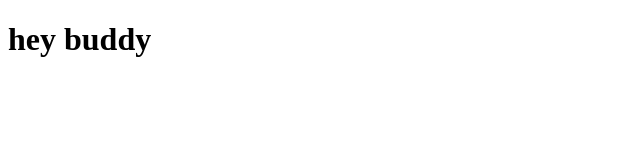
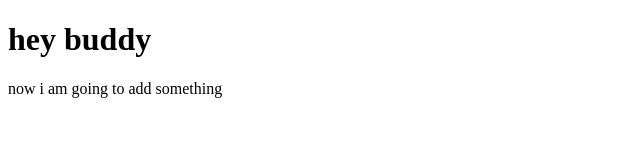
Before and after one commit to Algoraver22/google, a plain HTML site: page index.html in a window 1280 px wide. Shown: the whole page, without its empty margins (0-640 px from the left). Drawn offline with Linux system fonts and the light colour scheme.

Commit message:
ultra message

```diff
--- a/index.html
+++ b/index.html
@@ -7,5 +7,6 @@
 </head>
 <body>
     <h1>hey buddy</h1>
+    <p>now i am going to add something</p>
 </body>
 </html>
```
